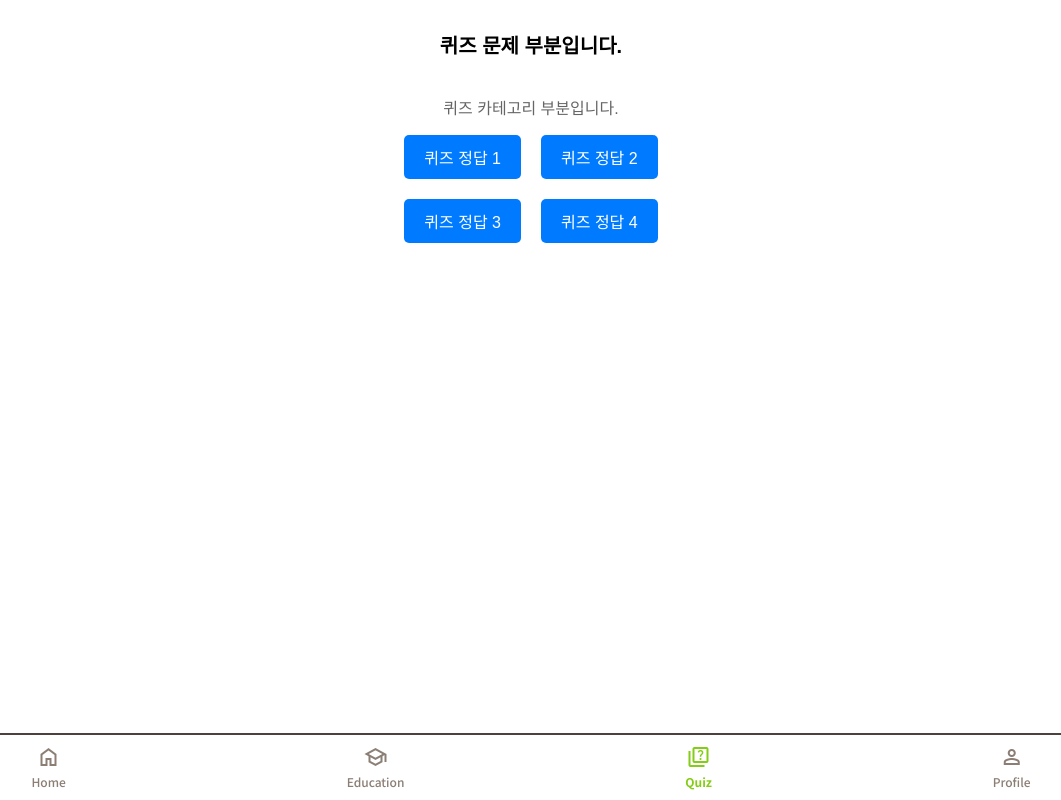
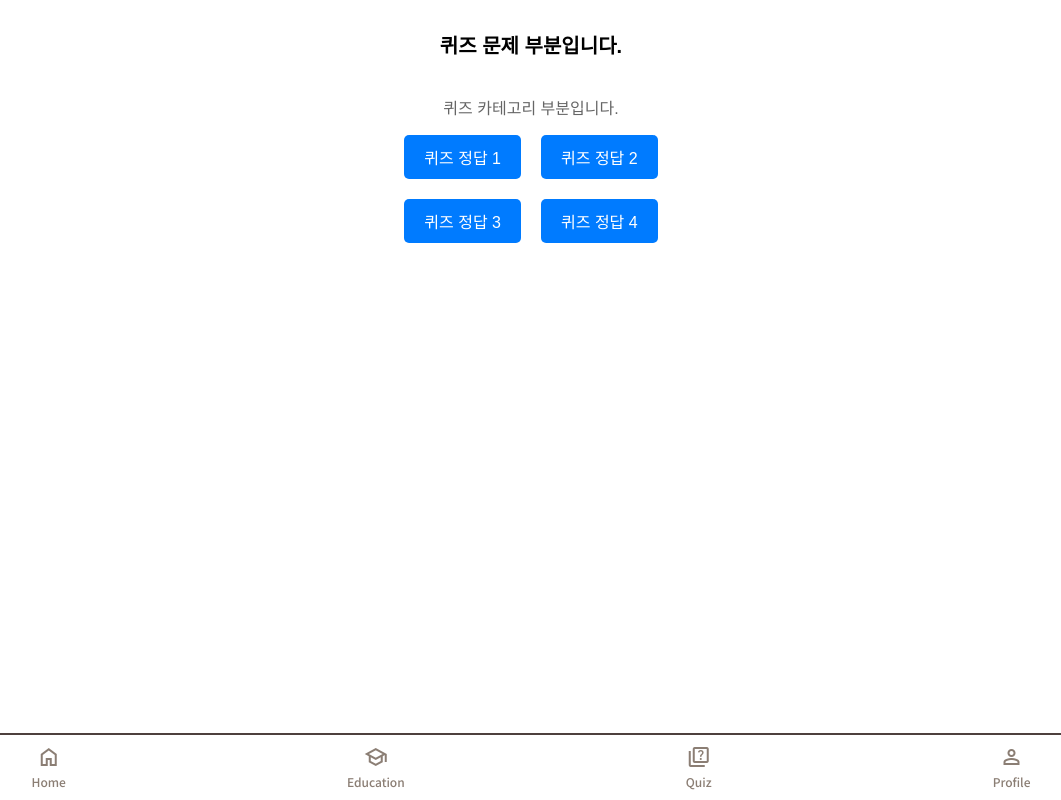
Before and after one commit to LinkHackathonTeam9/Team9_FrontEnd, a React (Vite) app: page /quiz in a window 1280 px wide. Shown: the whole page, without its empty margins (109-1170 px from the left). Built offline with nearby package versions, Linux system fonts and the light colour scheme.

Commit message:
Edit bottom nav bar routing

```diff
--- a/src/components/common/BottomNavBar.tsx
+++ b/src/components/common/BottomNavBar.tsx
@@ -56,7 +56,7 @@ const BottomNavBar = () => {
         <Icon className="material-symbols-outlined">school</Icon>
         <Label>Education</Label>
       </StyledNavLink>
-      <StyledNavLink to="/quiz">
+      <StyledNavLink to="/quiz-home">
         <Icon className="material-symbols-outlined">quiz</Icon>
         <Label>Quiz</Label>
       </StyledNavLink>
```
